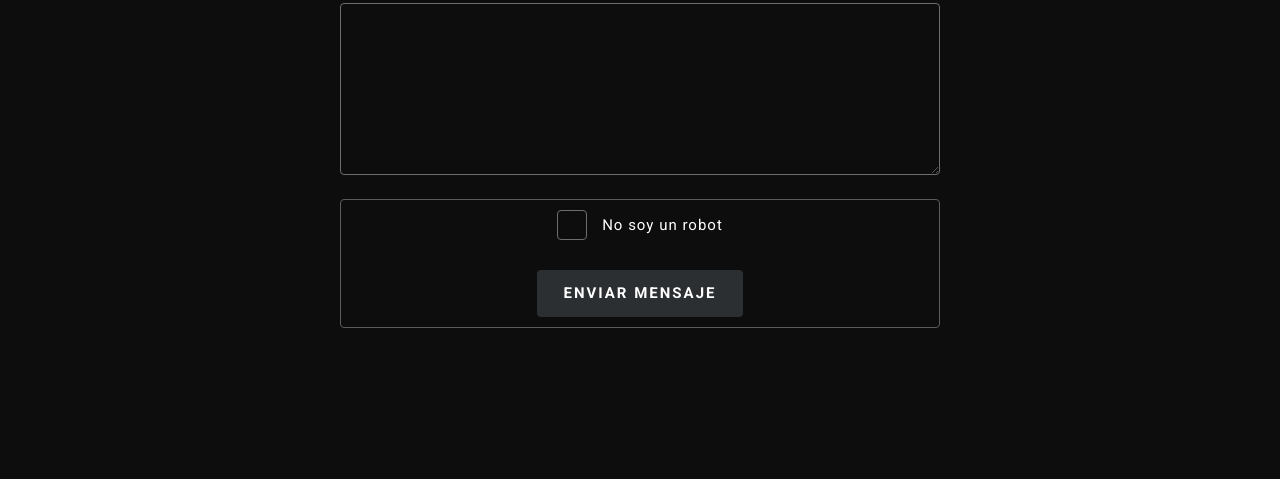
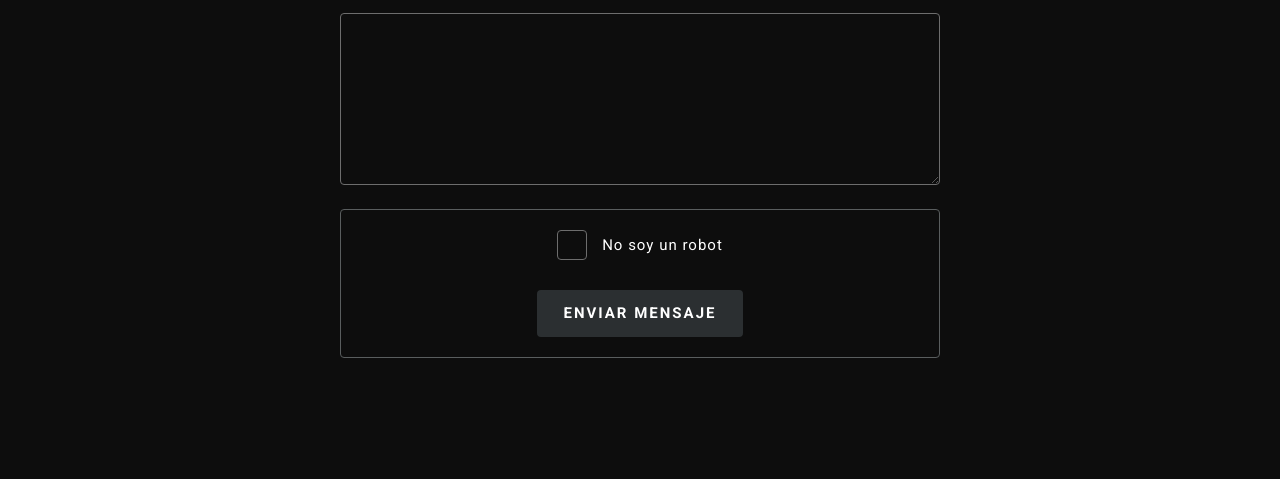
Before and after one commit to leonnegrini/proyectocoder61940, a website: page pages/contacto.html in a window 1280 px wide. Shown: the part 831-1310 px from the top of the page. Drawn offline with nearby package versions, Linux system fonts and the light colour scheme.

Commit message:
Nada para commitear

```diff
--- a/scss/pages/_main-contacto.scss
+++ b/scss/pages/_main-contacto.scss
@@ -82,7 +82,7 @@
 
     .formInputBot {
         @include flex-center(column, center, center);
-        padding: $gap-small $gap-large;
+        padding: 20px 15px;
         gap: 15px;
         font-size: $font-size-small;
         text-transform: none;
```
Also changed, not shown: css/estilos.css.
